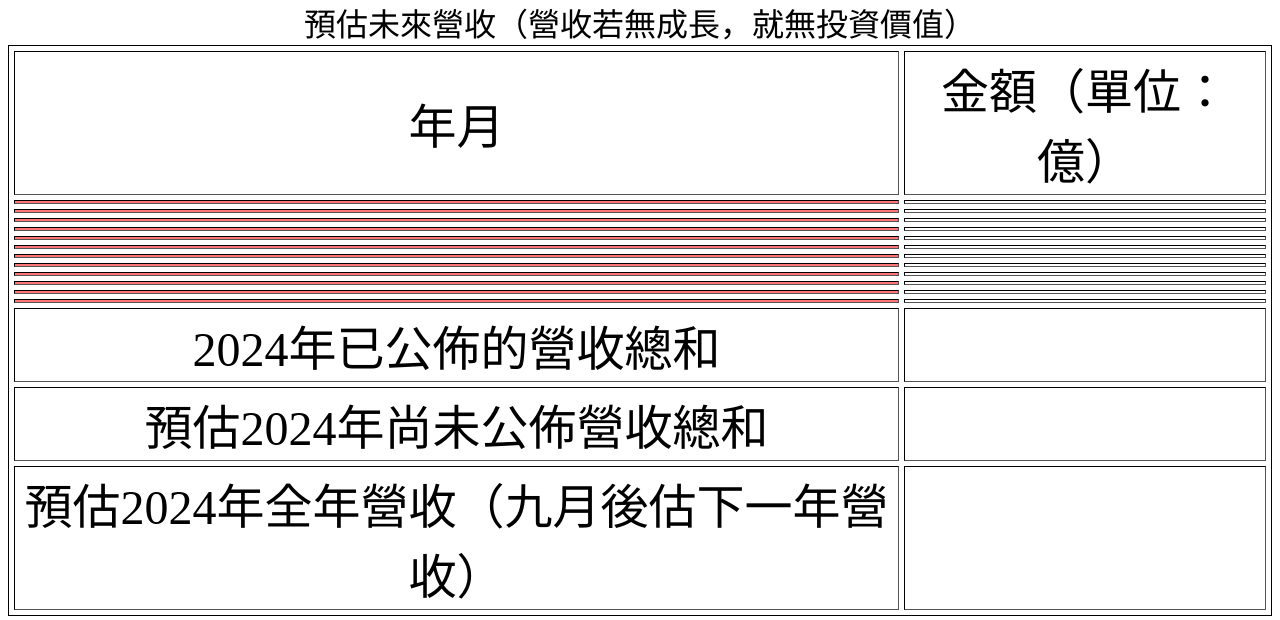
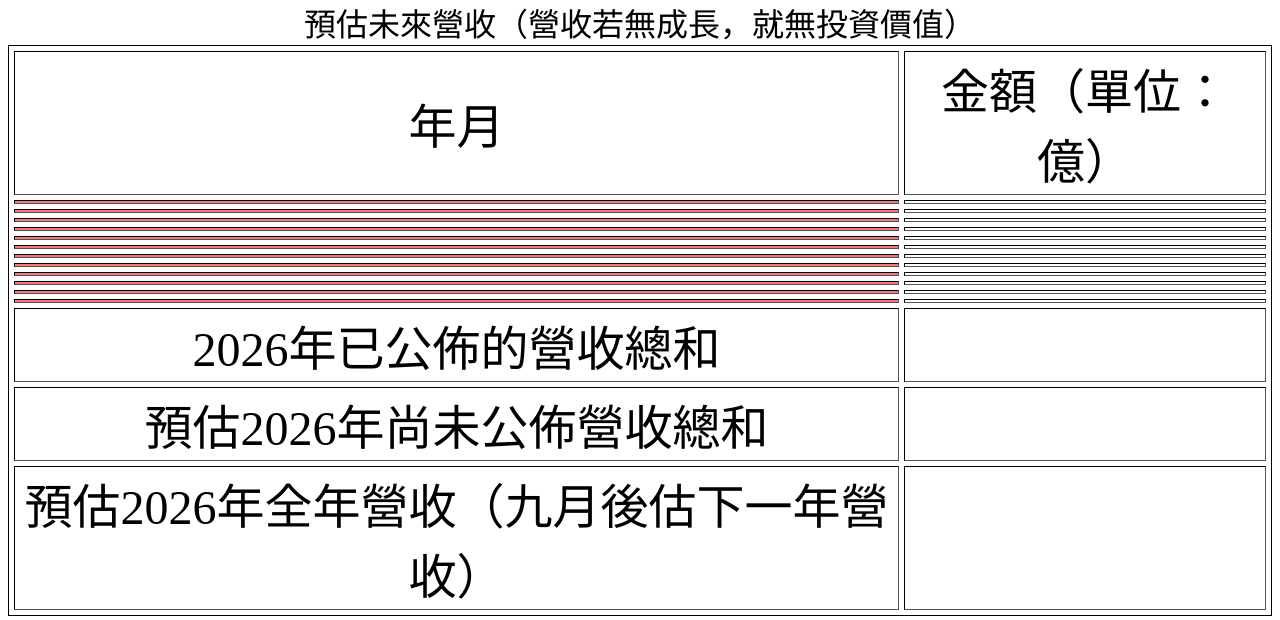
Before and after one commit to abedul59/Django-twstock168-Render, a Django app: page /stockPERsegx/ in a window 1280 px wide. Shown: the part 1406-2026 px from the top of the page. Run offline with Django 3.2, Linux system fonts and the light colour scheme; the visitor is signed in with stand-in values (Sample User, id 1); parts of the project's set-up code (start-up, migrations or seed data) failed here and were passed over; some libraries are stand-ins or nearby versions.

Commit message:
Update year references from 2024 to 2026

```diff
--- a/templates/stockPERsegx.html
+++ b/templates/stockPERsegx.html
@@ -5,7 +5,7 @@
 
 <meta charset='utf-8'>
 
-<title>查詢台股本益比區間（新版優化）</title>
+<title>查詢台股本益比區間（新版優化2026）</title>
 
 
 
@@ -67,10 +67,10 @@
 <br><br>
 
 
-{% if eps1N == '2023' %}
+{% if eps1N == '2025' %}
 
 <table border="2" cellpadding="1" cellspacing="5"  style="border:1px solid black;margin-left:auto;margin-right:auto;">
-<caption><FONT SIZE="6">歷史股價和EPS資料（程式未排除負數和極端值）<br>（2024/3/31前，2023年Q4財報已公佈，2023/112年都是實際數據。2024/113年都為預測值。）</FONT></caption>
+<caption><FONT SIZE="6">歷史股價和EPS資料（程式未排除負數和極端值）<br>（2026/3/31前，2025年Q4財報已公佈，2025/114年都是實際數據。2026/115年都為預測值。）</FONT></caption>
 
 
 
@@ -92,7 +92,7 @@
 
 
 <tr>
-<td align="center"><div><FONT SIZE="7">2024/113年</FONT></div></td>
+<td align="center"><div><FONT SIZE="7">2026/115年</FONT></div></td>
 <td align="center"><div><FONT SIZE="7" color="#FF0000">{{Predict_high_price}}</FONT></div></td>
 <td align="center"><div><FONT SIZE="7" color="#FF0000">{{Predict_low_price}}</FONT></div></td>
 <td align="center"><div><FONT SIZE="7" color="#FF0000">{{Predict_EPS}}</FONT></div></td>
@@ -182,10 +182,10 @@
 
 
 
-{% elif eps1N == '2022' %}
+{% elif eps1N == '2024' %}
 
 <table border="2" cellpadding="1" cellspacing="5"  style="border:1px solid black;margin-left:auto;margin-right:auto;">
-<caption><FONT SIZE="6">歷史股價和EPS資料（程式未排除負數和極端值）<br>（在2024年4月時，2023Q4財報公佈前，2023/112年除了H和L外，都是預估值（紅色）。）</FONT></caption>
+<caption><FONT SIZE="6">歷史股價和EPS資料（程式未排除負數和極端值）<br>（在2026年4月時，2025Q4財報公佈前，2025/114年除了H和L外，都是預估值（紅色）。）</FONT></caption>
 
 
 
@@ -207,7 +207,7 @@
 
 
 <tr>
-<td align="center"><div><FONT SIZE="7">2024/113年</FONT></div></td>
+<td align="center"><div><FONT SIZE="7">2026/115年</FONT></div></td>
 <td align="center"><div><FONT SIZE="7" color="#FF0000">{{Predict_high_price}}</FONT></div></td>
 <td align="center"><div><FONT SIZE="7" color="#FF0000">{{Predict_low_price}}</FONT></div></td>
 <td align="center"><div><FONT SIZE="7" color="#FF0000">{{Predict_EPS}}</FONT></div></td>
@@ -434,18 +434,18 @@
 
 
 <tr>
-<td align="center"><div><FONT SIZE="7">2024年已公佈的營收總和</FONT></div></td>
+<td align="center"><div><FONT SIZE="7">2026年已公佈的營收總和</FONT></div></td>
 <td align="center"><div><FONT SIZE="7">{{thisYear_Sum}}</FONT></div></td>
 </tr>
 
 <tr>
-<td align="center"><div><FONT SIZE="7">預估2024年尚未公佈營收總和</FONT></div></td>
+<td align="center"><div><FONT SIZE="7">預估2026年尚未公佈營收總和</FONT></div></td>
 <td align="center"><div><FONT SIZE="7">{{theRest_Predict}}</FONT></div></td>
 </tr>
 
 
 <tr>
-<td align="center"><div><FONT SIZE="7">預估2024年全年營收（九月後估下一年營收）</FONT></div></td>
+<td align="center"><div><FONT SIZE="7">預估2026年全年營收（九月後估下一年營收）</FONT></div></td>
 <td align="center"><div><FONT SIZE="7">{{Rev_Predict}}</FONT></div></td>
 </tr>
 
@@ -644,7 +644,7 @@
 </tr>
 <tr>
 
-<td align="center" style="background-color:#A3D1D1;"><div><FONT SIZE="7">2024年出現過的最高價</FONT></div></td>
+<td align="center" style="background-color:#A3D1D1;"><div><FONT SIZE="7">2026年出現過的最高價</FONT></div></td>
 
 <td align="center"><div><FONT SIZE="7">{{H0}}</FONT></div></td>
 
@@ -661,7 +661,7 @@
 
 <tr>
 
-<td align="center" style="background-color:#A3D1D1;"><div><FONT SIZE="7">2024年高點是否已交代（距離5%）</FONT></div></td>
+<td align="center" style="background-color:#A3D1D1;"><div><FONT SIZE="7">2026年高點是否已交代（距離5%）</FONT></div></td>
 
 <td align="center"><div><FONT SIZE="7">{{highif}}</FONT></div></td>
 
```
Also changed, not shown: other parts of templates/stockPERsegx.html (+11 -11 lines).
